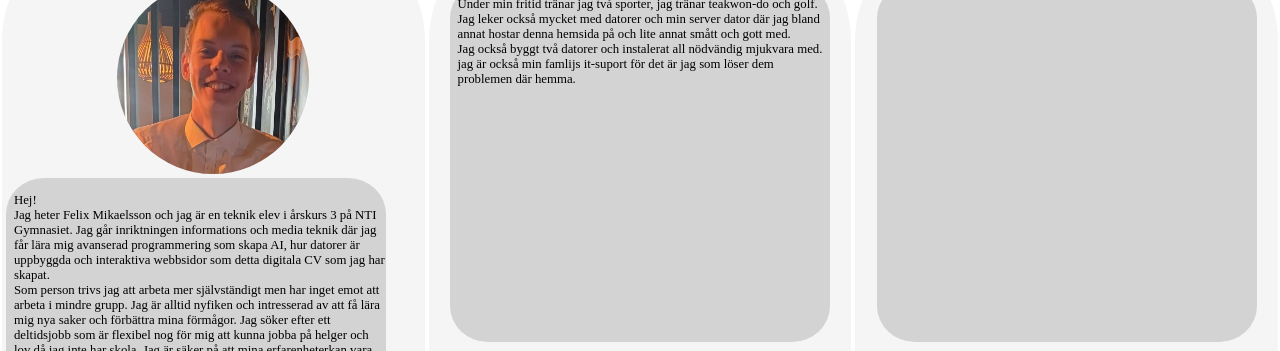
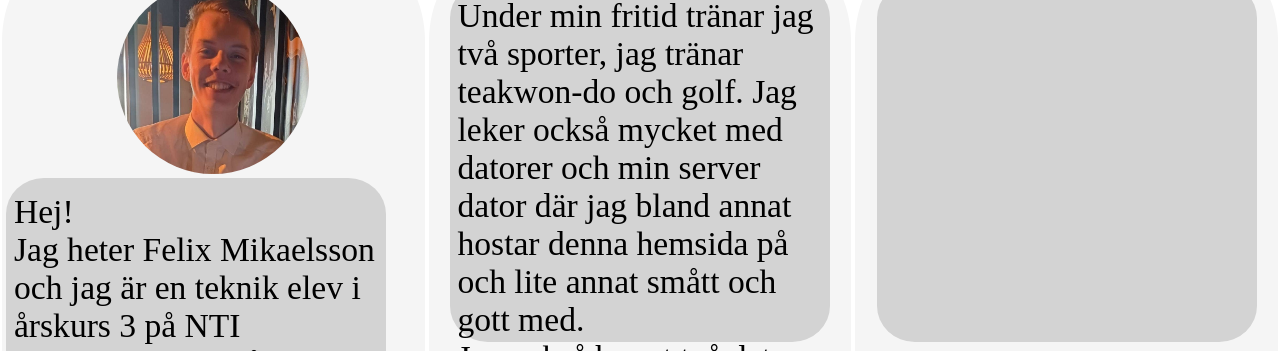
Before and after one commit to MrHello009/CV, a plain HTML site: page Mitt_CV/Om_mig.html in a window 1280 px wide. Shown: the part 89-440 px from the top of the page. Drawn offline with Linux system fonts and the light colour scheme.

Commit message:
uppdate2

```diff
--- a/Mitt_CV/style.css
+++ b/Mitt_CV/style.css
@@ -47,7 +47,7 @@ border-radius: 10%;
 .ptext{
     padding-top: 4%;
     padding-left: 2%;
-    font-size: 1vw;
+    font-size: 2.1em;
 }
 
 /*####################### Main Site*/
```
